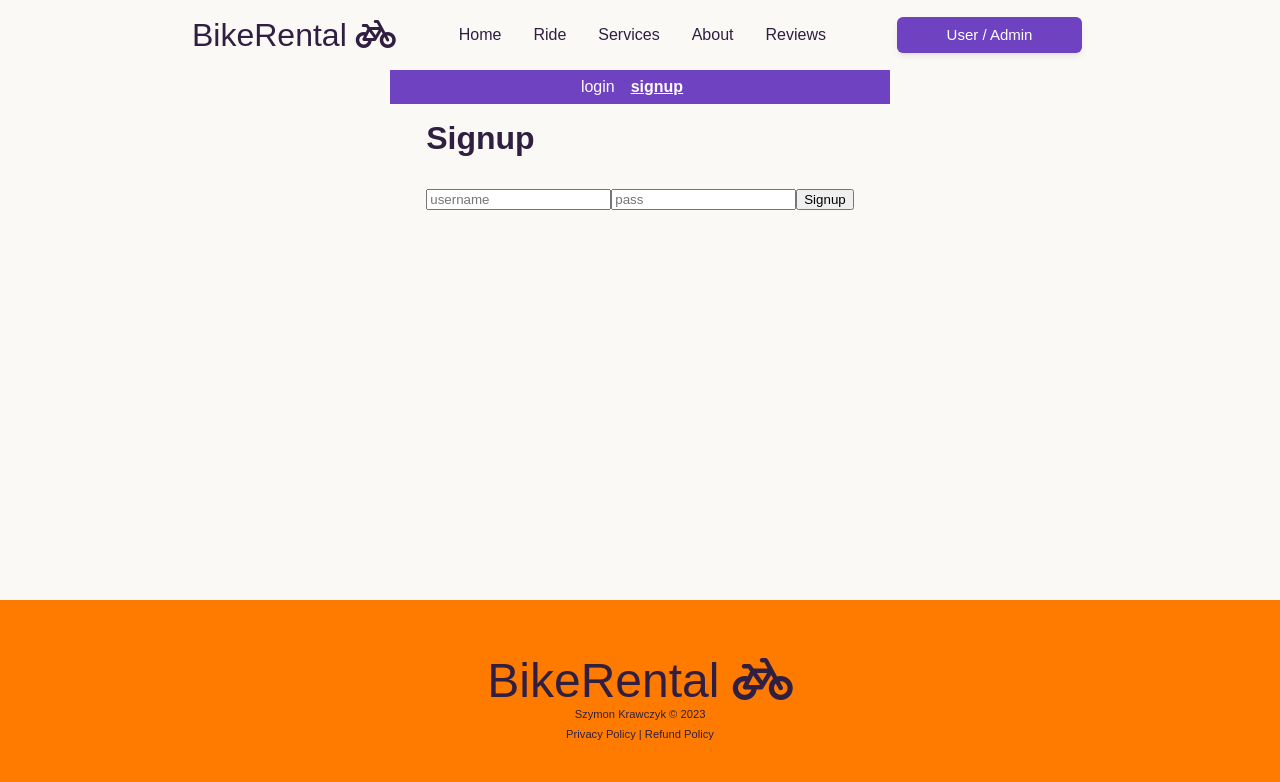
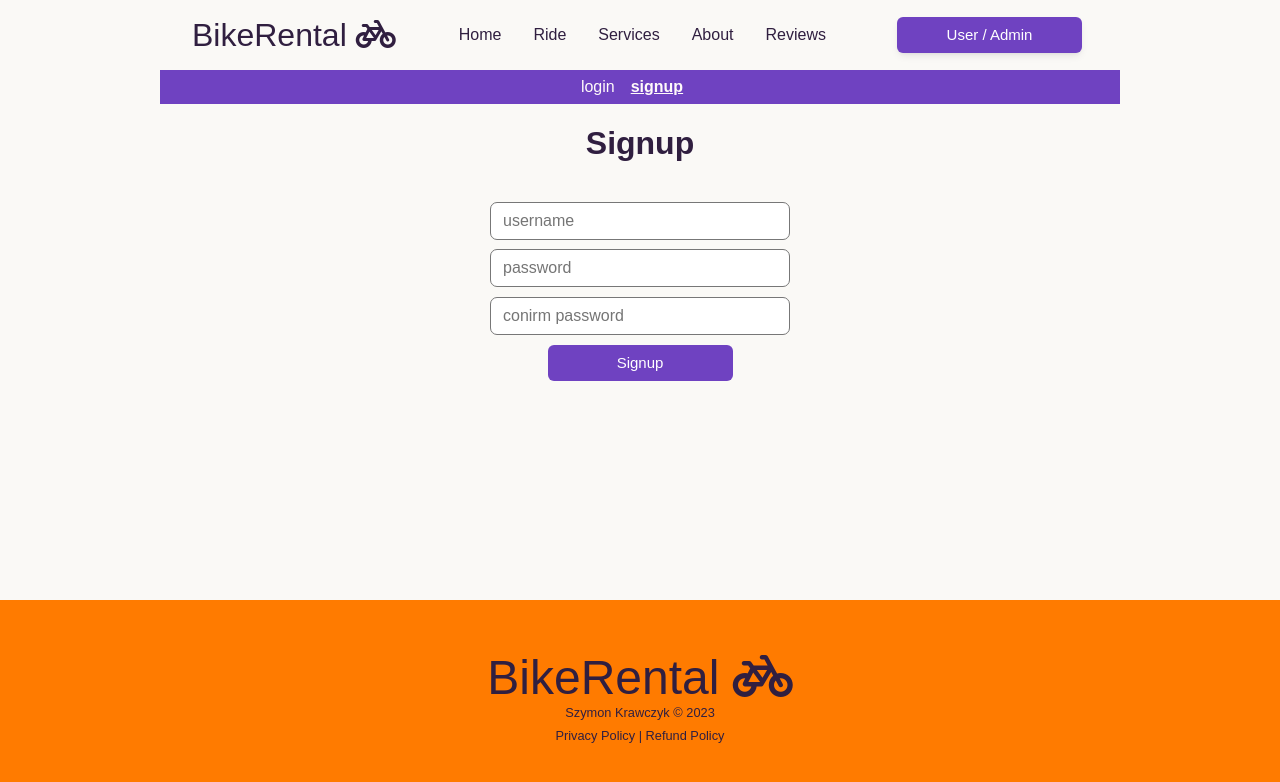
Before and after one commit to krawczyk071/bike-rental, a React (Create React App) app: page /user/signup in a window 1280 px wide. Shown: the top 782 px of the page. Built offline with nearby package versions, Linux system fonts and the light colour scheme.

Commit message:
login interface improvement

```diff
--- a/src/components/EditCard.js
+++ b/src/components/EditCard.js
@@ -14,7 +14,7 @@ const EditCard = ({ bike, handleChange, handleEdit }) => {
       </div>
 
       <div className="editcard__list">
-        <label htmlFor="price">Price</label>
+        {/* <label htmlFor="price">Price</label>
         <input
           className="ipt"
           type="text"
@@ -22,7 +22,7 @@ const EditCard = ({ bike, handleChange, handleEdit }) => {
           id="price"
           value={bike.price}
           onChange={(e) => handleChange(e, bike)}
-        />
+        /> */}
 
         <label htmlFor="pricecat">Price category</label>
         <div className="select">
--- a/src/components/Login.js
+++ b/src/components/Login.js
@@ -1,14 +1,13 @@
 import React, { useContext } from "react";
 import { fbLogin } from "../utils/firebase";
 import { useState } from "react";
-import UserStatus from "./UserStatus";
 import { AuthContext } from "../context/AuthContext";
 import { useNavigate } from "react-router-dom";
 
 const Login = () => {
   const [formData, setFormData] = useState({ user: "", pwd: "" });
-  const [alert, setAlert] = useState("");
-  const { currentUser, dispatch } = useContext(AuthContext);
+  const [alertmsg, setAlertmsg] = useState({ type: "", text: "" });
+  const { dispatch } = useContext(AuthContext);
   const navigate = useNavigate();
 
   const formChange = (e) => {
@@ -27,30 +26,36 @@ const Login = () => {
         navigate("/dashboard");
       })
       .catch((err) => {
-        setAlert(err.message);
+        setAlertmsg({ type: "--danger", text: `${err.message}` });
         // console.log(err);
       });
   };
   return (
-    <div>
+    <div className="signup">
       <h1>Login</h1>
-      {alert && <div className="alert">{alert}</div>}
-      <form onSubmit={(e) => submitHandler(e)}>
+      <div className={`alert alert${alertmsg.type}`}>{alertmsg.text}</div>
+      <form onSubmit={(e) => submitHandler(e)} className="signup__form">
         <input
           type="text"
           name="user"
           value={formData.user}
           placeholder="username"
           onChange={formChange}
+          className="ipt"
+          required
         />
         <input
-          type="text"
+          type="password"
           name="pwd"
           value={formData.pwd}
-          placeholder="pass"
+          placeholder="password"
           onChange={formChange}
+          className="ipt"
+          required
         />
-        <button type="submit">Login</button>
+        <button type="submit" className="btn btn__primary">
+          Login
+        </button>
       </form>
       {/* <UserStatus /> */}
     </div>
--- a/src/components/Signup.js
+++ b/src/components/Signup.js
@@ -4,8 +4,8 @@ import { useState } from "react";
 import { useNavigate } from "react-router-dom";
 
 const Signup = () => {
-  const [formData, setFormData] = useState({ user: "", pwd: "" });
-  const [alert, setAlert] = useState("");
+  const [formData, setFormData] = useState({ user: "", pwd: "", conf: "" });
+  const [alertmsg, setAlertmsg] = useState({ type: "", text: "" });
   const navigate = useNavigate();
 
   const formChange = (e) => {
@@ -16,37 +16,62 @@ const Signup = () => {
   };
   const submitHandler = (e) => {
     e.preventDefault();
+    if (formData.pwd !== formData.conf) {
+      setAlertmsg({ type: "--danger", text: "Passwords Don't Match" });
+      return;
+    }
+
     fbSignup(formData.user, formData.pwd)
       .then(() => {
-        setAlert(`${formData.user} created succesfully`);
-        navigate(".");
+        setAlertmsg({
+          type: "--success",
+          text: `${formData.user} created succesfully`,
+        });
+        alert(`User created succesfully. You can login now`);
+        navigate("/user");
       })
       .catch((err) => {
-        setAlert(err.message);
-        // console.log(err);
+        setAlertmsg({ type: "--danger", text: `${err.message}` });
+        // FirebaseError
+        // console.log("fb", err);
       });
   };
   return (
-    <div>
+    <div className="signup">
       <h1>Signup</h1>
-      {alert && <div className="alert">{alert}</div>}
+      <div className={`alert alert${alertmsg.type}`}>{alertmsg.text}</div>
 
-      <form onSubmit={(e) => submitHandler(e)}>
+      <form onSubmit={(e) => submitHandler(e)} className="signup__form">
         <input
           type="text"
           name="user"
           value={formData.user}
           placeholder="username"
           onChange={formChange}
+          className="ipt"
+          required
         />
         <input
-          type="text"
+          type="password"
           name="pwd"
           value={formData.pwd}
-          placeholder="pass"
+          placeholder="password"
           onChange={formChange}
+          className="ipt"
+          required
         />
-        <button type="submit">Signup</button>
+        <input
+          type="password"
+          name="conf"
+          value={formData.conf}
+          placeholder="conirm password"
+          onChange={formChange}
+          className="ipt"
+          required
+        />
+        <button type="submit" className="btn btn__primary">
+          Signup
+        </button>
       </form>
     </div>
   );
--- a/src/components/UserLayout.js
+++ b/src/components/UserLayout.js
@@ -14,7 +14,7 @@ const UserLayout = () => {
 
   return (
     <>
-      <div className="user">
+      <div className="user layout-lg">
         <nav className="user__nav">
           <NavLink className="user__nav__link" to="." end>
             login
--- a/src/index.css
+++ b/src/index.css
@@ -100,7 +100,7 @@ ul {
 body {
   margin: 0;
   padding: 0;
-  width: 100vw;
+  /* width: 100vw; */
   height: 100vh;
 }
 
@@ -605,11 +605,12 @@ h3 {
 }
 p {
   text-align: left;
-  font-size: 0.7rem;
+  font-size: 0.8rem;
   margin-bottom: 0.5rem;
 }
 .about__text h3 {
   color: var(--accent);
+  margin-bottom: 0.5rem;
 }
 .review__three {
   display: grid;
@@ -817,13 +818,14 @@ p {
   flex-direction: column;
   align-items: center;
   justify-content: flex-start;
+  width: 100%;
 }
 .user__nav {
   text-align: center;
   margin-bottom: 1rem;
   background: var(--accent);
   padding: 0.5rem;
-  width: 500px;
+  align-self: stretch;
 }
 .user__nav__link,
 .user__nav__link:visited,
@@ -839,9 +841,16 @@ p {
   text-decoration: underline;
 }
 .alert {
+  font-size: 0.9rem;
+  height: 1rem;
+}
+.alert--danger {
   color: red;
-  font-size: 0.7rem;
 }
+.alert--success {
+  color: green;
+}
+
 .dashboard {
   width: 100%;
   flex: 1;
@@ -870,6 +879,9 @@ p {
   display: flex;
   flex-direction: column;
   padding: 0.4rem;
+}
+.editcard__list > * {
+  margin-bottom: 0.3rem;
 }
 .editcard__info {
   flex: 1;
@@ -903,3 +915,18 @@ p {
 .logout p {
   margin: 0 0.6rem;
 }
+.signup {
+  display: flex;
+  flex-direction: column;
+  align-items: center;
+}
+.signup__form {
+  display: flex;
+  flex-direction: column;
+  align-items: center;
+  width: 300px;
+}
+
+.signup * {
+  margin: 0.3rem;
+}
```
